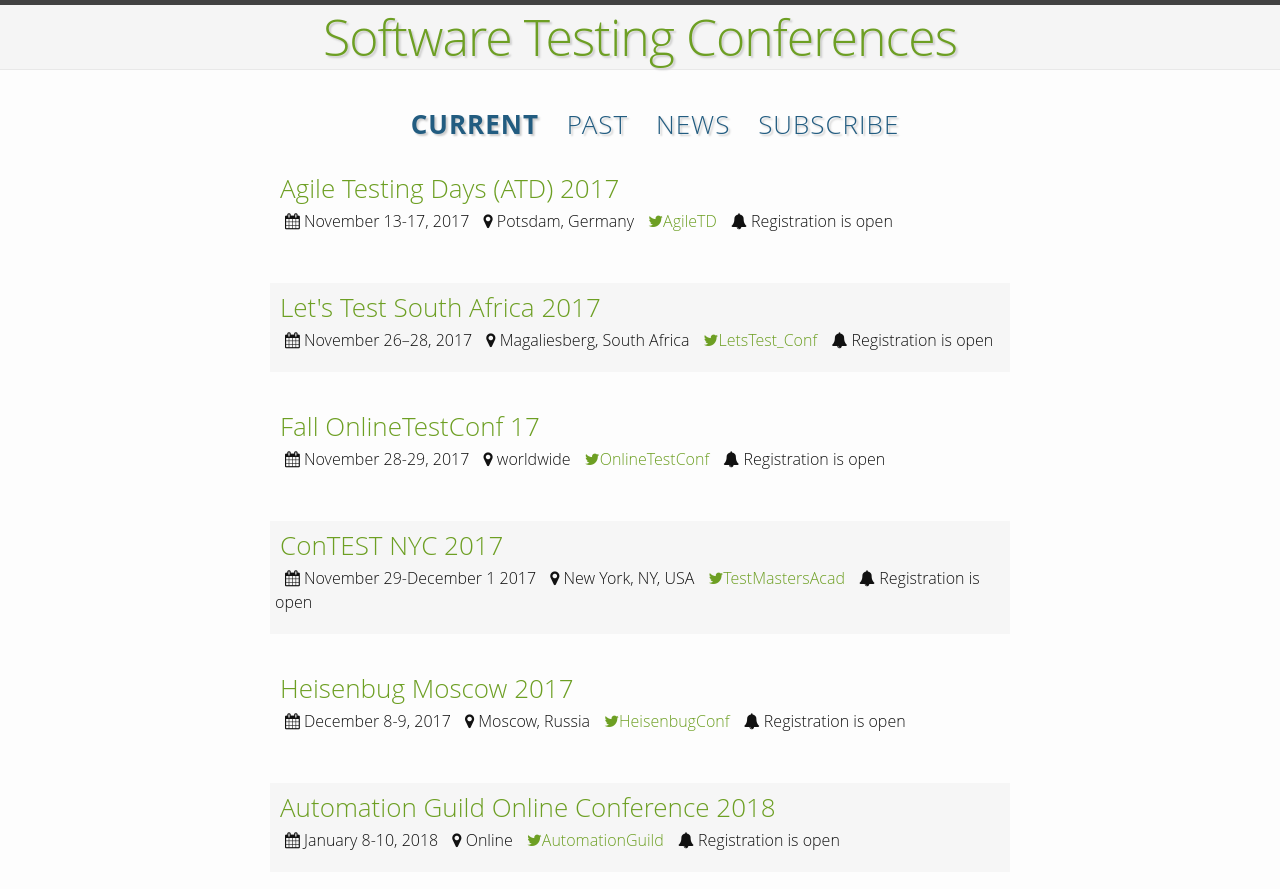
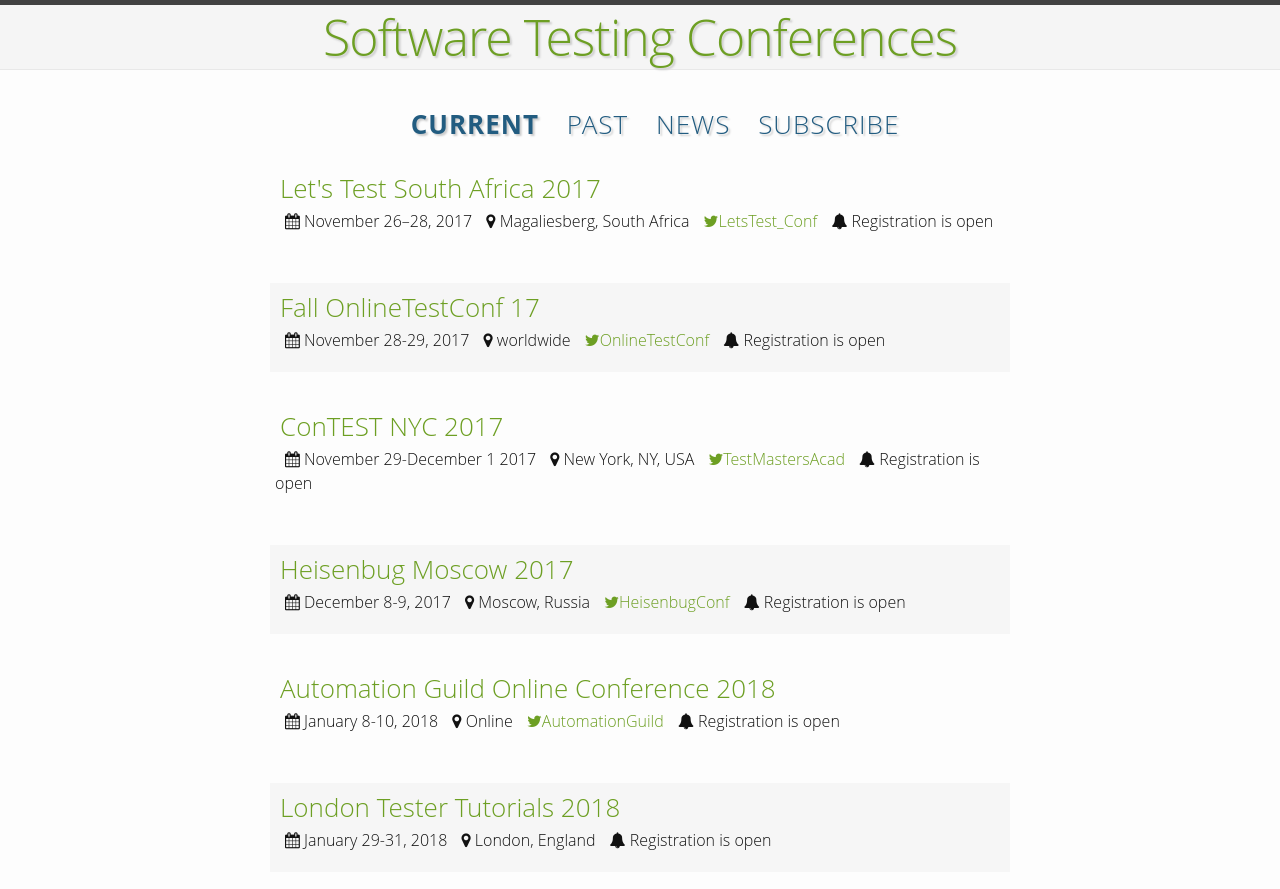
Before and after one commit to TestingConferences/testingconferences.github.io, a Jekyll site: the page built from index.html, in a window 1280 px wide and 900 px high. Shown: the top 889 px of the window. Built offline with Jekyll 4.4.1, drawn with Linux system fonts in a browser that asks for light colours.

Commit message:
Moved current to past

```diff
--- a/_data/current.yml
+++ b/_data/current.yml
@@ -1,10 +1,3 @@
-- name: Agile Testing Days (ATD) 2017
-  location: Potsdam, Germany
-  dates: "November 13-17, 2017"
-  url: http://agiletestingdays.com
-  twitter: AgileTD
-  status: Registration is open
-
 - name: Let's Test South Africa 2017
   location: Magaliesberg, South Africa
   dates: "November 26–28, 2017"
--- a/_data/past.yml
+++ b/_data/past.yml
@@ -1,3 +1,9 @@
+- name: Agile Testing Days (ATD) 2017
+  location: Potsdam, Germany
+  dates: "November 13-17, 2017"
+  url: http://agiletestingdays.com
+  twitter: AgileTD
+
 - name: Hungarian Software Testing Forum (HUSTEF) 2017
   location: Budapest, Hungary
   dates: "November 13-15, 2017"
```
